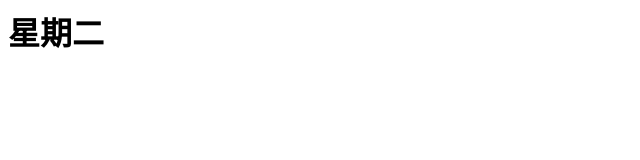
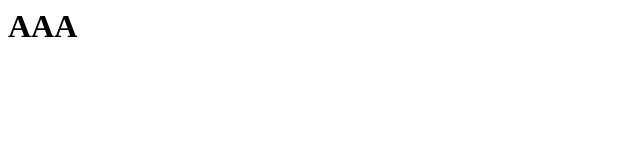
Before and after one commit to wall772/wall772.github.io, a plain HTML site: page index.html in a window 1280 px wide. Shown: the whole page, without its empty margins (0-640 px from the left). Drawn offline with Linux system fonts and the light colour scheme.

Commit message:
Update index.html

```diff
--- a/index.html
+++ b/index.html
@@ -1,5 +1,7 @@
 <html>
  <body>
-  <h1>星期二</h1>
+  <h1>
+   AAA
+  </h1>
  </body>
 </html>
```
